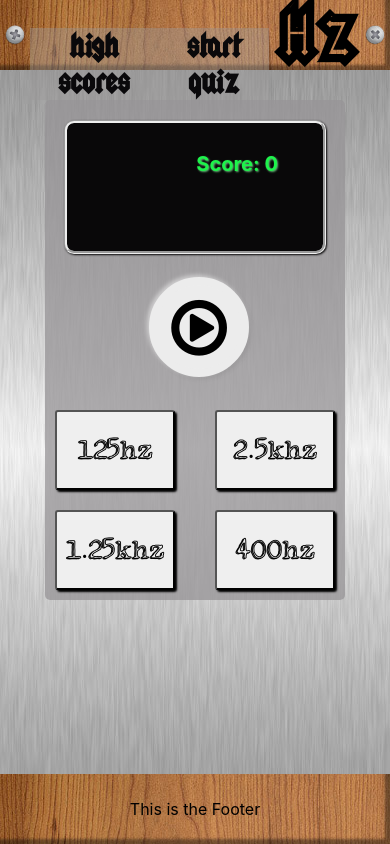
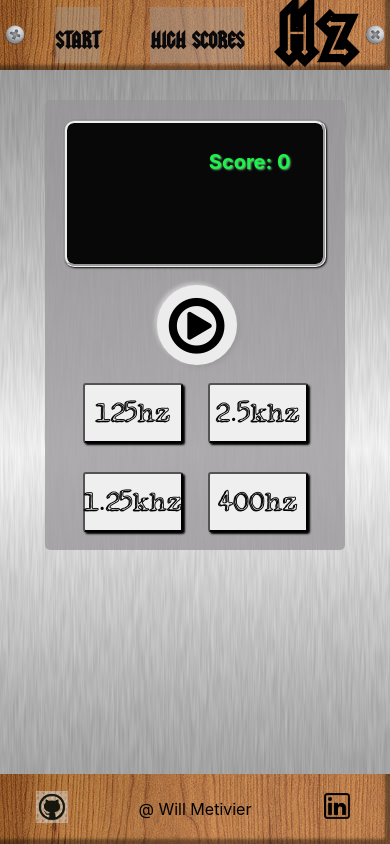
Before and after one commit to willnolin/Hz, a React (Create React App) app: page /quiz in a window 390 px wide. Built offline with nearby package versions, Linux system fonts and the light colour scheme; no server answers.

Commit message:
mobile style

```diff
--- a/src/App.css
+++ b/src/App.css
@@ -1,13 +1,3 @@
-/* #FAF1E6  light sand
-   #fdfaf6  egg white
-  #e4efe7   light green
-  #064420  dark green
-  #334443   deep dark
-  #a0937d   sandy brown
-  #e3cdc1   salmon
-
-  */
-
 .App {
   display: flex;
   flex-direction: column;
@@ -21,9 +11,6 @@
 
 .metal {
   background-image: url(./images/metal.jpeg);
-  /* height: 100vh;
-  width: 100vw; */
-  /* margin: 0; */
 }
 
 a {
@@ -48,20 +35,22 @@ a {
   display: flex;
   flex-direction: row;
   justify-content: space-around;
-  width: 300px;
+  align-items: center;
+  width: 350px;
   height: 75px;
 }
 
-.scores-link {
-  color: rgb(10, 9, 11) !important;
+.nav-link {
+  color: rgb(10, 9, 11);
   background-color: rgba(156, 154, 154, 0.4);
   text-decoration: none;
   font-family: "Squealer-fill";
-  font-size: 30px;
+  height: 75%;
+  font-size: 18px;
 }
 
-.scores-link:visited {
-  color: rgb(9, 8, 9);
+a.nav-link:hover {
+  color: rgb(209, 193, 103);
   text-decoration: none;
 }
 
@@ -83,10 +72,69 @@ a {
   /* border: 10px solid burlywood; */
 }
 
-/* power button */
+.gameplay-container {
+  display: flex;
+  flex-direction: column;
+  align-items: center;
+  margin-top: 100px;
+  background: rgba(151, 148, 151, 0.75);
+  height: 450px;
+  width: 300px;
+  border-radius: 5px;
+  /* border-radius: 10px;
+  border-style: groove;
+  box-shadow: 1px 1px 2px rgb(9, 8, 9); */
+}
+
+.display-screen-container {
+  display: flex;
+  flex-direction: column;
+  justify-content: space-around;
+  align-items: center;
+  width: 256px;
+  height: 200px;
+  margin-top: 20px;
+  border-radius: 10px;
+  border-style: groove;
+  box-shadow: 1px 1px 2px rgb(9, 8, 9);
+  background: rgb(9, 8, 9);
+}
+.score-xxx-row {
+  display: flex;
+  flex-direction: row;
+  justify-content: space-around;
+  width: 250px;
+  height: 50px;
+}
+
+#score,
+#xxx,
+.result-message {
+  font-size: 20px;
+  color: rgb(29, 244, 75);
+  text-shadow: 1px 1px 2px rgb(101, 186, 120);
+}
+
+#xxx {
+  width: 50px;
+}
+
+.result-message {
+  display: flex;
+  justify-content: center;
+  align-items: center;
+  height: 50px;
+  /* width: 325px; */
+}
+
+.play-button {
+  margin-top: 15px;
+  width: 85px;
+}
+/* play button */
 input[type="checkbox"] {
-  height: 100px;
-  width: 100px;
+  height: 80px;
+  width: 80px;
   -webkit-appearance: none;
   /* box-shadow: -10px -10px 15px rgba(255, 255, 255, 0.5),
   10px 10px 15px rgba(70, 70, 70, 0.12); */
@@ -124,78 +172,24 @@ input[type="checkbox"]:checked::after {
   color: #15e38a;
 }
 
-.gameplay-container {
+.button-container {
   display: flex;
-  flex-direction: column;
-  align-items: center;
-  margin-top: 100px;
-  background: rgba(151, 148, 151, 0.75);
-  height: 500px;
-  width: 300px;
-  border-radius: 5px;
-  /* border-radius: 10px;
-  border-style: groove;
-  box-shadow: 1px 1px 2px rgb(9, 8, 9); */
+  flex-direction: row;
+  flex-wrap: wrap;
+  justify-content: space-around;
+  margin-top: 5px;
+  /* justify-content: space-around; */
+  height: 250px;
+  width: 250px;
 }
 
-.display-screen-container {
+.choice-btn {
   display: flex;
   flex-direction: column;
   justify-content: space-around;
   align-items: center;
-  width: 256px;
-  height: 200px;
-  margin-top: 20px;
-  border-radius: 10px;
-  border-style: groove;
-  box-shadow: 1px 1px 2px rgb(9, 8, 9);
-  background: rgb(9, 8, 9);
-}
-.score-xxx-row {
-  display: flex;
-  flex-direction: row;
-  justify-content: space-around;
-  width: 250px;
-}
-
-#score,
-#xxx,
-.result-message {
-  font-size: 20px;
-  color: rgb(29, 244, 75);
-  text-shadow: 1px 1px 2px rgb(101, 186, 120);
-}
-
-.result-message {
-  display: flex;
-  justify-content: center;
-  align-items: center;
-  /* width: 325px; */
-}
-
-.play-button {
-  margin-top: 20px;
+  height: 60px;
   width: 100px;
-}
-
-.button-container {
-  display: flex;
-  flex-direction: row;
-  flex-wrap: wrap;
-  justify-content: space-between;
-  margin-top: 20px;
-  /* justify-content: space-around; */
-  height: 300px;
-  width: 300px;
-}
-
-.choice-btn {
-  /* display: flex; */
-  /* flex-direction: column; */
-  /* justify-content: space-around; */
-  align-items: center;
-  height: 80px;
-  width: 120px;
   margin: 10px;
   box-shadow: 2px 2px 2px rgb(0, 0, 0);
   border-radius: 3px;
--- a/src/components/Footer.jsx
+++ b/src/components/Footer.jsx
@@ -1,9 +1,12 @@
 import React from 'react'
-
+import gitIcon from '../images/github-icon.png';
+import linkedIcon from '../images/linkedin-icon.png';
 function Footer() {
   return (
     <footer className="footer-container">
-      This is the Footer
+      <a href="https://github.com/willnolin/Hz"><img style={{ width: '32px' }} src={gitIcon} alt="github" /></a>
+      <p> @ Will Metivier</p>
+      <a href="https://www.linkedin.com/in/will-metivier-1ab10541/"><img style={{width: '32px'}} src={linkedIcon} alt="linkedin" /></a>
     </footer>
   )
 }
--- a/src/components/Header.jsx
+++ b/src/components/Header.jsx
@@ -7,11 +7,11 @@ export default function Header() {
       <img src={screw} alt="screw" className="screw"></img>
 
       <div className = "nav-bar" >
-        <Link to="/scores">
-          <h3 className= "scores-link">high scores</h3>
+        <Link className="nav-link" to="/quiz">
+          <h3>START</h3>
         </Link>
-        <Link to="/quiz">
-          <h3 className="scores-link" >start quiz</h3>
+        <Link className= "nav-link" to="/scores">
+          <h3 >HIGH SCORES</h3>
         </Link>
 
       </div>
```
Also changed, not shown: src/images/github-icon.png (added), src/images/linkedin-icon.png (added).
